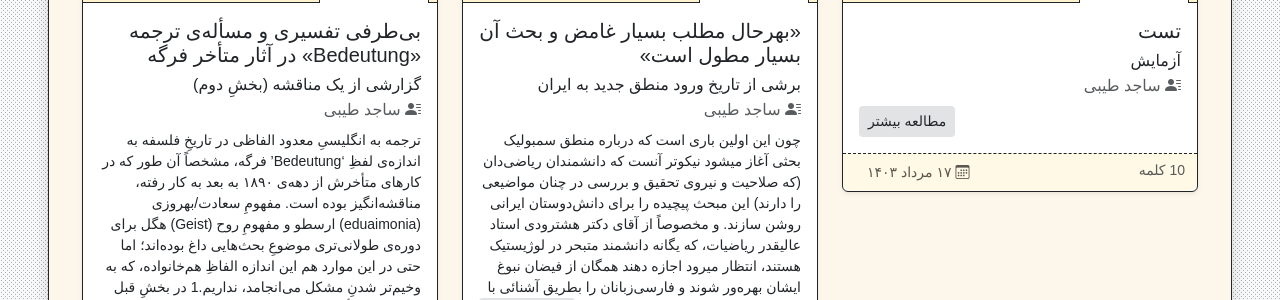
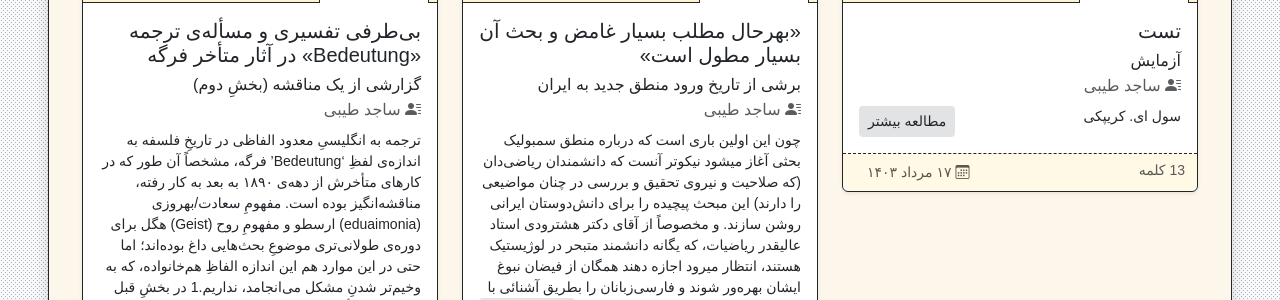
Before and after one commit to phicudemy/phicudemy.github.io, a Jekyll site: the page built from _people/طیبی.md, in a window 1280 px wide. Shown: the part 587-887 px from the top of the page. Built offline with Jekyll 4.4.1, drawn with Linux system fonts in a browser that asks for light colours; some web fonts are replaced.

Commit message:
TinaCMS content update

```diff
--- a/_posts/2024-08-08-test.md
+++ b/_posts/2024-08-08-test.md
@@ -11,3 +11,6 @@ contents: _contents/article.md
 
 
 <img src="https://assets.tina.io/b6b0cb5c-4b1b-43f4-9bea-8d6867c09320/Philosophers/Kripke,%20Saul/05-Kripke-1.jpg" alt=""  style="float:right;width:48%;height:48%;border: 2px solid #fcf6eb; padding: 5px;">
+
+
+سول ای. کریپکی
```
